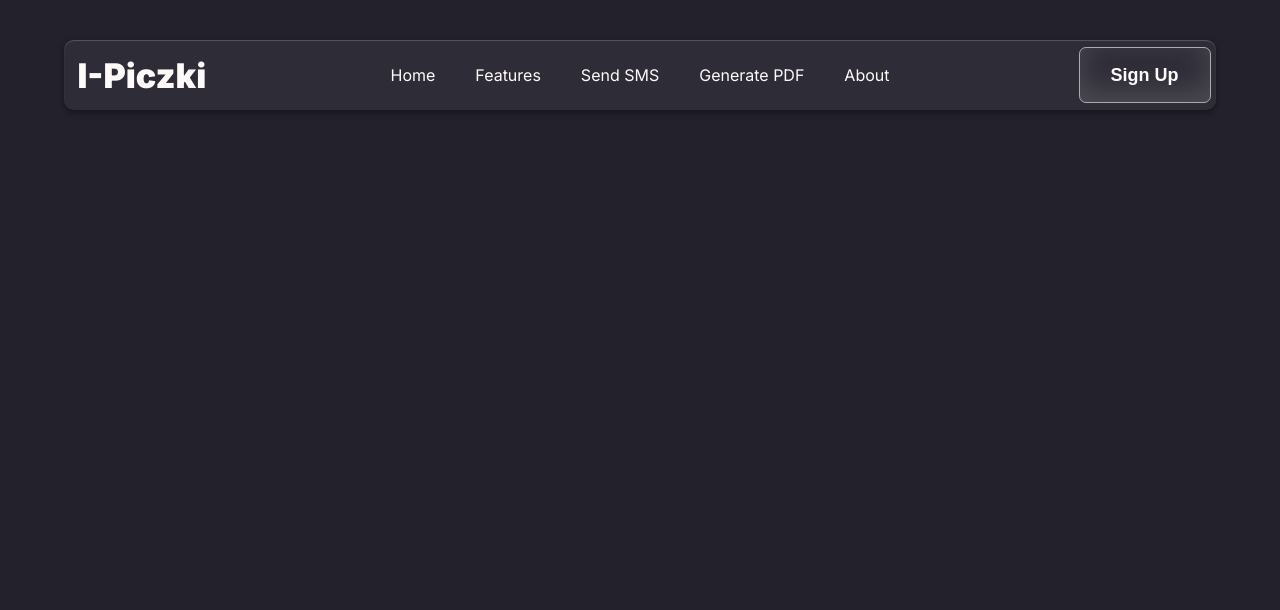
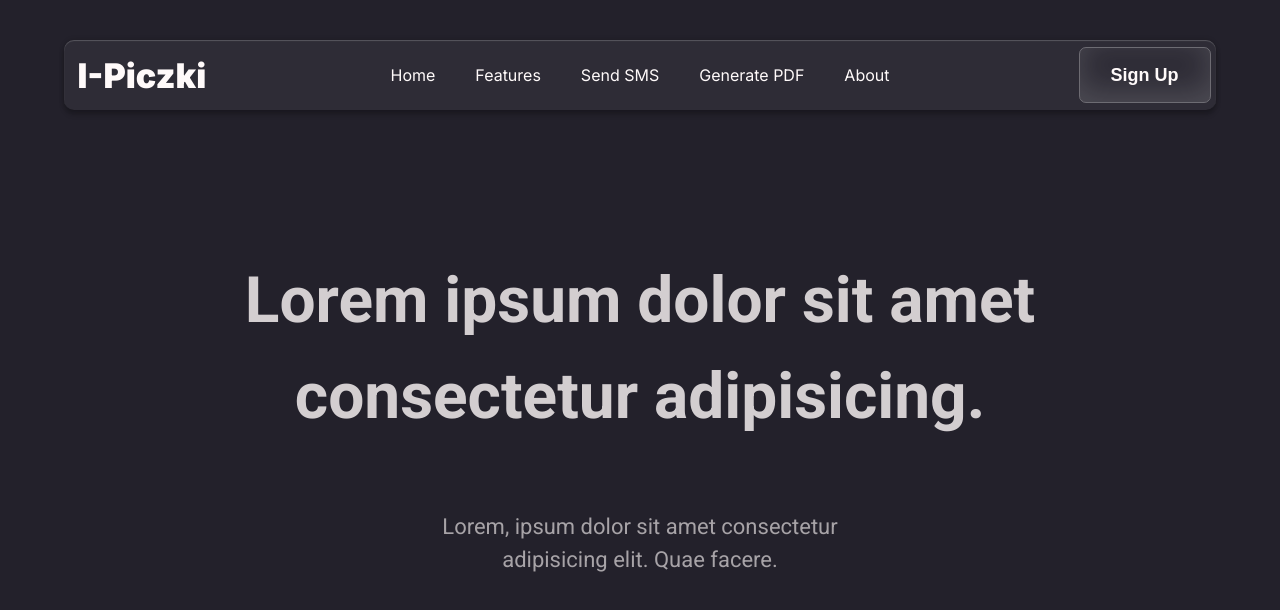
Before and after one commit to risenovsky13/IP-Team, a React (Vite) app: page / in a window 1280 px wide. Shown: the top 610 px of the page. Built offline with nearby package versions, Linux system fonts and the light colour scheme.

Commit message:
home page progress

```diff
--- a/src/App.jsx
+++ b/src/App.jsx
@@ -1,10 +1,12 @@
-import NavBar from "./components/NavBar";
+import NavBar from "./components/NavBar/NavBar";
+import HomePageContent from "./components/HomePageContent/HomePageContent";
 import "./index.css";
 
 function App() {
     return (
         <>
             <NavBar />
+            <HomePageContent />
         </>
     );
 }
--- /dev/null
+++ b/src/components/HomePageContent/HomePageContent.jsx
@@ -0,0 +1,16 @@
+import styles from "./HomePageContent.module.css";
+
+export default function HomePageContent() {
+    return (
+        <>
+            <div className={styles.header_container}>
+                <h1 className={styles.header_h1}>Lorem ipsum dolor sit amet consectetur adipisicing.</h1>
+            </div>
+            <div className={styles.smaller_text_wrapper}>
+                <p className={styles.smaller_text}>
+                    Lorem, ipsum dolor sit amet consectetur adipisicing elit. Quae facere.
+                </p>
+            </div>
+        </>
+    );
+}
--- /dev/null
+++ b/src/components/HomePageContent/HomePageContent.module.css
@@ -0,0 +1,35 @@
+
+
+
+.header_h1 {
+
+    text-align: center;
+    font-size: 64px;
+    width: 900px;
+    font-weight: 600;
+}
+
+.header_container {
+    font-family: 'Roboto', sans-serif;
+    display: flex;
+    justify-content: center;
+    margin-top: 100px;
+    text-align: center;
+    color: hsla(0, 100%, 99%, 0.8);
+}
+
+.smaller_text_wrapper {
+    font-family: 'Roboto', sans-serif;
+    font-weight: 400;
+    color: hsla(0, 100%, 99%, 0.6);
+    margin-top: 0;
+    display: flex;
+    justify-content: center;
+    text-align: center;
+}
+
+.smaller_text {
+    font-size: 22px;
+    width: 450px;
+
+}
--- a/src/components/NavBar.jsx
+++ b/src/components/NavBar/NavBar.jsx
@@ -4,7 +4,7 @@ export default function NavBar() {
     return (
         <>
             <div className={style.navbar_container}>
-                <span id={style.logo}>I-Piczki</span>
+                <span id={style.logo}><p>I-Piczki</p></span>
                 <span className={style.links_container}>
                     <a href="#" className={style.links}>
                         Home
@@ -28,6 +28,9 @@ export default function NavBar() {
                 </span>
                 <button className={style.sign_in_button}>Sign Up</button>
             </div>
+
+
+
         </>
     );
 }
--- a/src/components/NavBar.module.css
+++ b/src/components/NavBar/NavBar.module.css
@@ -16,7 +16,8 @@
 }
 
 #logo {
-    /* outline: 2px solid lightblue; */
+    font-weight: 900;
+
     width: 130px;
     height: 60px;
     position: absolute;
@@ -41,7 +42,7 @@
 .sign_in_button {
     background: none;
     border: none;
-    outline: 1px solid rgba(255, 255, 255, 0.6);
+    outline: 1px solid rgba(255, 255, 255, 0.3);
     height: 54px;
     width: 130px;
     position: absolute;
--- a/src/index.css
+++ b/src/index.css
@@ -1,5 +1,7 @@
 @import url("https://fonts.googleapis.com/css2?family=Quicksand:wght@400;700&family=Roboto+Condensed:wght@400;700&display=swap");
 @import url("https://fonts.googleapis.com/css2?family=Inter:wght@100..900&display=swap");
+@import url('https://fonts.googleapis.com/css2?family=Bungee&display=swap');
+@import url('https://fonts.googleapis.com/css2?family=Roboto:ital,wght@0,100;0,300;0,400;0,500;0,700;0,900;1,100;1,300;1,400;1,500;1,700;1,900&family=Ubuntu+Mono:ital,wght@0,400;0,700;1,400;1,700&display=swap');
 
 /* * {
 
```
Also changed, not shown: public/ipiczki-logo-2.png (added).
